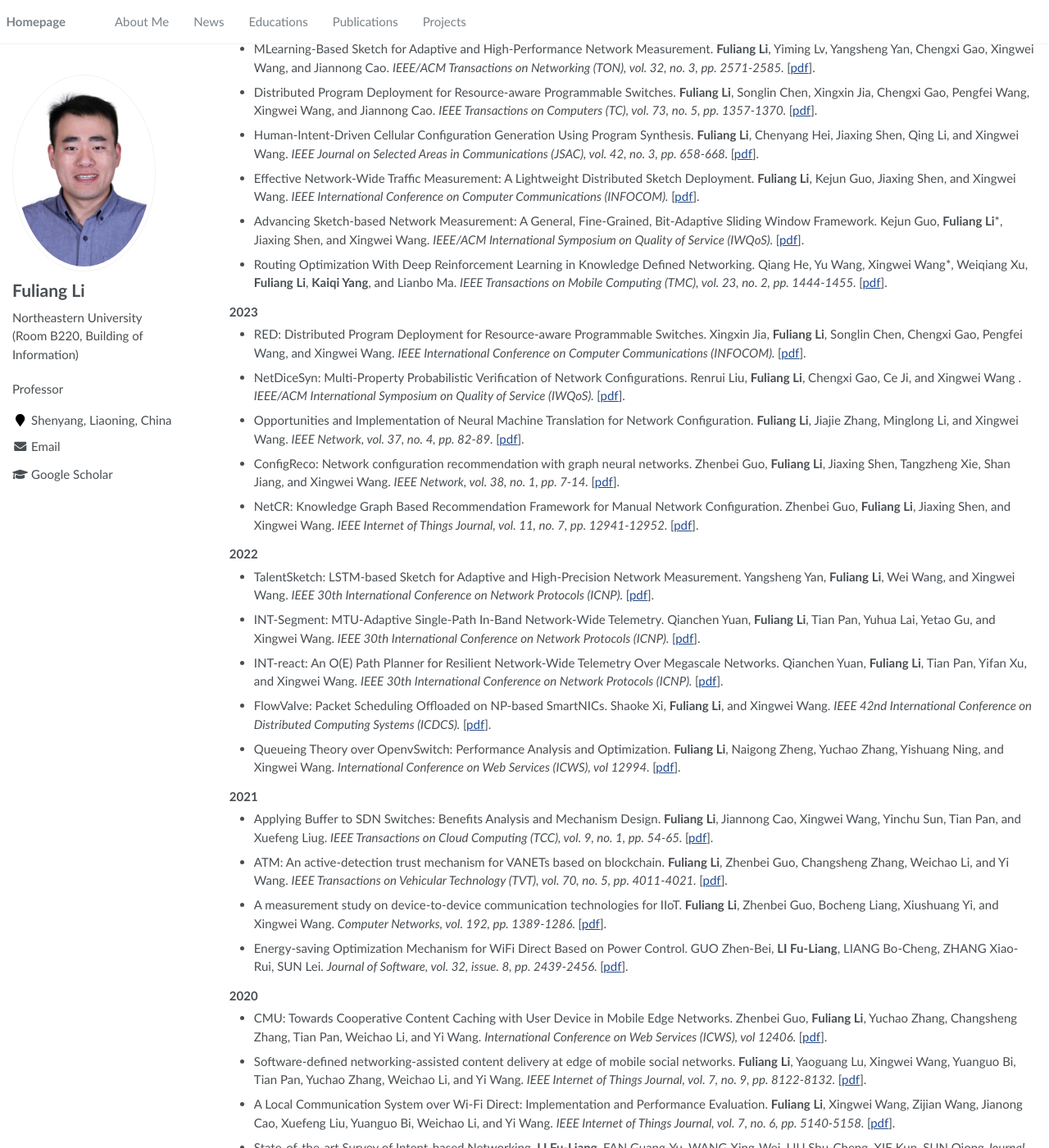
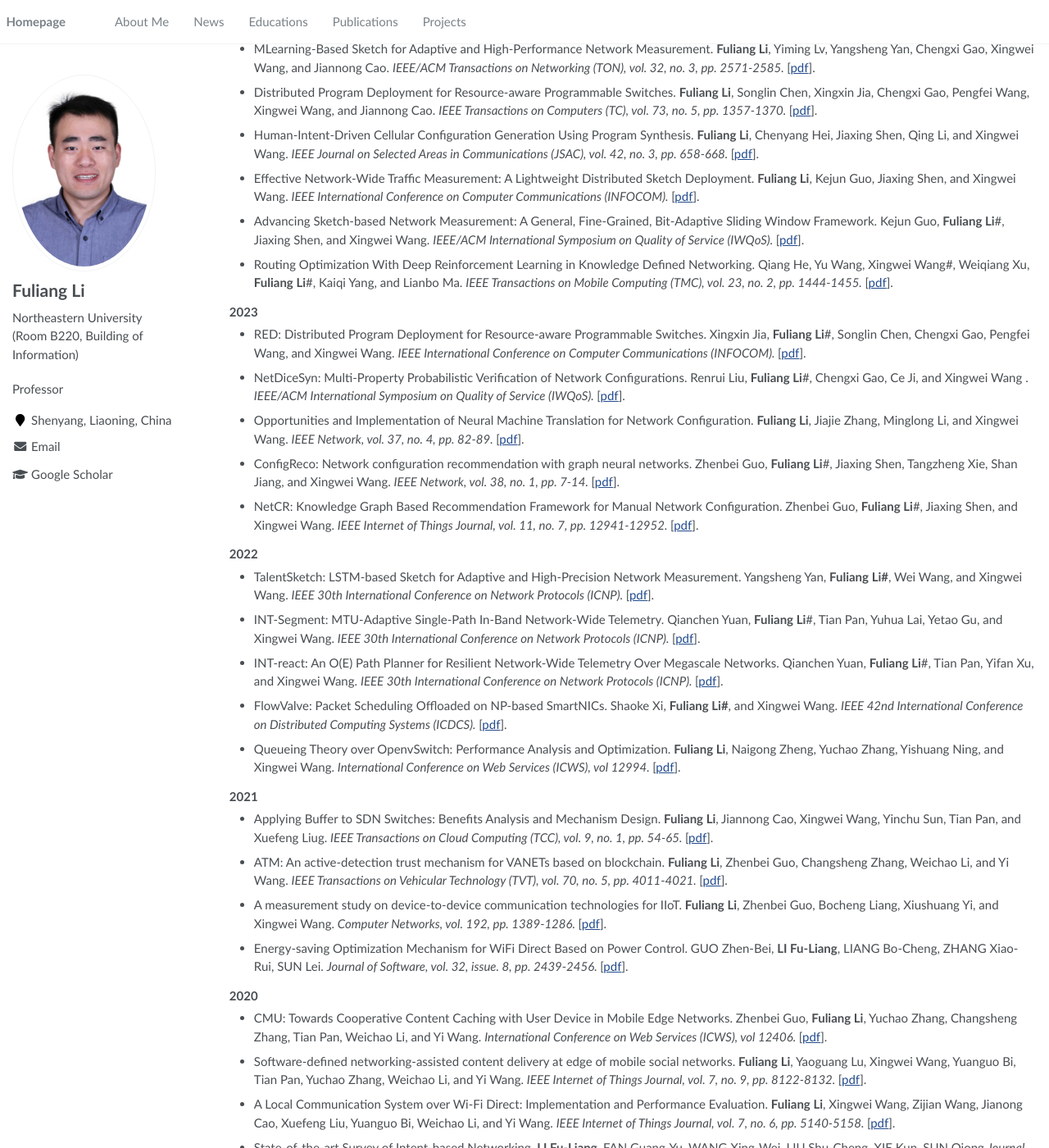
Before and after one commit to Fuliang-Li/Fuliang-Li.github.io, a Jekyll site: the page built from _pages/about.md, in a window 1280 px wide and 1400 px high, scrolled down 540 px. Shown: the whole window at 82% size. Built offline with Jekyll 4.4.1, drawn with Linux system fonts in a browser that asks for light colours.

```diff
--- a/_pages/about.md
+++ b/_pages/about.md
@@ -37,22 +37,22 @@ Fuliang Li (李福亮), Professor of Northeastern University. I obtained my Bach
 - Distributed Program Deployment for Resource-aware Programmable Switches. <b>Fuliang Li</b>, Songlin Chen, Xingxin Jia, Chengxi Gao, Pengfei Wang, Xingwei Wang, and Jiannong Cao. <i>  IEEE Transactions on Computers (TC), vol. 73, no. 5, pp. 1357-1370. </i> [<A href="https://ieeexplore.ieee.org/abstract/document/10406207" target="_blank">pdf</A>].
 - Human-Intent-Driven Cellular Configuration Generation Using Program Synthesis. <b>Fuliang Li</b>, Chenyang Hei, Jiaxing Shen, Qing Li, and Xingwei Wang. <i> IEEE Journal on Selected Areas in Communications (JSAC), vol. 42, no. 3, pp. 658-668. </i> [<A href="https://ieeexplore.ieee.org/abstract/document/10368062" target="_blank">pdf</A>].
 - Effective Network-Wide Traffic Measurement: A Lightweight Distributed Sketch Deployment. <b>Fuliang Li</b>, Kejun Guo, Jiaxing Shen, and Xingwei Wang. <i> IEEE International Conference on Computer Communications (INFOCOM). </i> [<A href="https://shenjiaxing.github.io/pdf/effectiveli2023.pdf" target="_blank">pdf</A>].
-- Advancing Sketch-based Network Measurement: A General, Fine-Grained, Bit-Adaptive Sliding Window Framework. Kejun Guo, <b>Fuliang Li</b>*, Jiaxing Shen, and Xingwei Wang. <i> IEEE/ACM International Symposium on Quality of Service (IWQoS). </i> [<A href="https://shenjiaxing.github.io/pdf/2024/advancingguo2024.pdf" target="_blank">pdf</A>].
-- Routing Optimization With Deep Reinforcement Learning in Knowledge Defined Networking. Qiang He, Yu Wang, Xingwei Wang*, Weiqiang Xu, <b>Fuliang Li</b>, **Kaiqi Yang**, and Lianbo Ma. <i> IEEE Transactions on Mobile Computing (TMC), vol. 23, no. 2, pp. 1444-1455. </i> [<A href="https://ieeexplore.ieee.org/abstract/document/10012574" target="_blank">pdf</A>].
+- Advancing Sketch-based Network Measurement: A General, Fine-Grained, Bit-Adaptive Sliding Window Framework. Kejun Guo, <b>Fuliang Li</b>#, Jiaxing Shen, and Xingwei Wang. <i> IEEE/ACM International Symposium on Quality of Service (IWQoS). </i> [<A href="https://shenjiaxing.github.io/pdf/2024/advancingguo2024.pdf" target="_blank">pdf</A>].
+- Routing Optimization With Deep Reinforcement Learning in Knowledge Defined Networking. Qiang He, Yu Wang, Xingwei Wang#, Weiqiang Xu, <b>Fuliang Li</b>#, Kaiqi Yang, and Lianbo Ma. <i> IEEE Transactions on Mobile Computing (TMC), vol. 23, no. 2, pp. 1444-1455. </i> [<A href="https://ieeexplore.ieee.org/abstract/document/10012574" target="_blank">pdf</A>].
 <h3><strong>2023</strong></h3>
 
-- RED: Distributed Program Deployment for Resource-aware Programmable Switches. Xingxin Jia, <b>Fuliang Li</b>, Songlin Chen, Chengxi Gao, Pengfei Wang, and Xingwei Wang. <i> IEEE International Conference on Computer Communications (INFOCOM). </i> [<A href="https://ieeexplore.ieee.org/abstract/document/10228974" target="_blank">pdf</A>].
-- NetDiceSyn: Multi-Property Probabilistic Verification of Network Configurations. Renrui Liu, <b>Fuliang Li</b>, Chengxi Gao, Ce Ji, and Xingwei Wang . <i> IEEE/ACM International Symposium on Quality of Service (IWQoS). </i> [<A href="https://ieeexplore.ieee.org/abstract/document/10188763" target="_blank">pdf</A>].
+- RED: Distributed Program Deployment for Resource-aware Programmable Switches. Xingxin Jia, <b>Fuliang Li</b>#, Songlin Chen, Chengxi Gao, Pengfei Wang, and Xingwei Wang. <i> IEEE International Conference on Computer Communications (INFOCOM). </i> [<A href="https://ieeexplore.ieee.org/abstract/document/10228974" target="_blank">pdf</A>].
+- NetDiceSyn: Multi-Property Probabilistic Verification of Network Configurations. Renrui Liu, <b>Fuliang Li</b>#, Chengxi Gao, Ce Ji, and Xingwei Wang . <i> IEEE/ACM International Symposium on Quality of Service (IWQoS). </i> [<A href="https://ieeexplore.ieee.org/abstract/document/10188763" target="_blank">pdf</A>].
 - Opportunities and Implementation of Neural Machine Translation for Network Configuration. <b>Fuliang Li</b>, Jiajie Zhang, Minglong Li, and Xingwei Wang. <i> IEEE Network, vol. 37, no. 4, pp. 82-89. </i> [<A href="https://ieeexplore.ieee.org/abstract/document/10293202" target="_blank">pdf</A>].
-- ConfigReco: Network configuration recommendation with graph neural networks. Zhenbei Guo, <b>Fuliang Li</b>, Jiaxing Shen, Tangzheng Xie, Shan Jiang, and Xingwei Wang. <i> IEEE Network, vol. 38, no. 1, pp. 7-14. </i> [<A href="https://ieeexplore.ieee.org/abstract/document/10327705" target="_blank">pdf</A>].
-- NetCR: Knowledge Graph Based Recommendation Framework for Manual Network Configuration. Zhenbei Guo, <b>Fuliang Li</b>, Jiaxing Shen, and Xingwei Wang. <i> IEEE Internet of Things Journal, vol. 11, no. 7, pp. 12941-12952. </i> [<A href="https://ieeexplore.ieee.org/abstract/document/10330570" target="_blank">pdf</A>].
+- ConfigReco: Network configuration recommendation with graph neural networks. Zhenbei Guo, <b>Fuliang Li</b>#, Jiaxing Shen, Tangzheng Xie, Shan Jiang, and Xingwei Wang. <i> IEEE Network, vol. 38, no. 1, pp. 7-14. </i> [<A href="https://ieeexplore.ieee.org/abstract/document/10327705" target="_blank">pdf</A>].
+- NetCR: Knowledge Graph Based Recommendation Framework for Manual Network Configuration. Zhenbei Guo, <b>Fuliang Li</b>#, Jiaxing Shen, and Xingwei Wang. <i> IEEE Internet of Things Journal, vol. 11, no. 7, pp. 12941-12952. </i> [<A href="https://ieeexplore.ieee.org/abstract/document/10330570" target="_blank">pdf</A>].
 
 <h3><strong>2022</strong></h3>
 
-- TalentSketch: LSTM-based Sketch for Adaptive and High-Precision Network Measurement. Yangsheng Yan, <b>Fuliang Li</b>, Wei Wang, and Xingwei Wang. <i> IEEE 30th International Conference on Network Protocols (ICNP). </i> [<A href="https://ieeexplore.ieee.org/abstract/document/9940396" target="_blank">pdf</A>].
-- INT-Segment: MTU-Adaptive Single-Path In-Band Network-Wide Telemetry. Qianchen Yuan, <b>Fuliang Li</b>, Tian Pan, Yuhua Lai, Yetao Gu, and Xingwei Wang. <i> IEEE 30th International Conference on Network Protocols (ICNP). </i> [<A href="https://ieeexplore.ieee.org/abstract/document/9940397" target="_blank">pdf</A>].
-- INT-react: An O(E) Path Planner for Resilient Network-Wide Telemetry Over Megascale Networks. Qianchen Yuan, <b>Fuliang Li</b>, Tian Pan, Yifan Xu, and Xingwei Wang. <i> IEEE 30th International Conference on Network Protocols (ICNP). </i> [<A href="https://ieeexplore.ieee.org/abstract/document/9940409" target="_blank">pdf</A>].
-- FlowValve: Packet Scheduling Offloaded on NP-based SmartNICs. Shaoke Xi, <b>Fuliang Li</b>, and Xingwei Wang. <i> IEEE 42nd International Conference on Distributed Computing Systems (ICDCS). </i> [<A href="https://ieeexplore.ieee.org/abstract/document/9912227" target="_blank">pdf</A>].
+- TalentSketch: LSTM-based Sketch for Adaptive and High-Precision Network Measurement. Yangsheng Yan, <b>Fuliang Li#</b>, Wei Wang, and Xingwei Wang. <i> IEEE 30th International Conference on Network Protocols (ICNP). </i> [<A href="https://ieeexplore.ieee.org/abstract/document/9940396" target="_blank">pdf</A>].
+- INT-Segment: MTU-Adaptive Single-Path In-Band Network-Wide Telemetry. Qianchen Yuan, <b>Fuliang Li</b>#, Tian Pan, Yuhua Lai, Yetao Gu, and Xingwei Wang. <i> IEEE 30th International Conference on Network Protocols (ICNP). </i> [<A href="https://ieeexplore.ieee.org/abstract/document/9940397" target="_blank">pdf</A>].
+- INT-react: An O(E) Path Planner for Resilient Network-Wide Telemetry Over Megascale Networks. Qianchen Yuan, <b>Fuliang Li</b>#, Tian Pan, Yifan Xu, and Xingwei Wang. <i> IEEE 30th International Conference on Network Protocols (ICNP). </i> [<A href="https://ieeexplore.ieee.org/abstract/document/9940409" target="_blank">pdf</A>].
+- FlowValve: Packet Scheduling Offloaded on NP-based SmartNICs. Shaoke Xi, <b>Fuliang Li#</b>, and Xingwei Wang. <i> IEEE 42nd International Conference on Distributed Computing Systems (ICDCS). </i> [<A href="https://ieeexplore.ieee.org/abstract/document/9912227" target="_blank">pdf</A>].
 - Queueing Theory over OpenvSwitch: Performance Analysis and Optimization. <b>Fuliang Li</b>, Naigong Zheng, Yuchao Zhang, Yishuang Ning, and Xingwei Wang. <i> International Conference on Web Services (ICWS), vol 12994. </i> [<A href="https://link.springer.com/chapter/10.1007/978-3-030-96140-4_4" target="_blank">pdf</A>].
 
 <h3><strong>2021</strong></h3>
```
